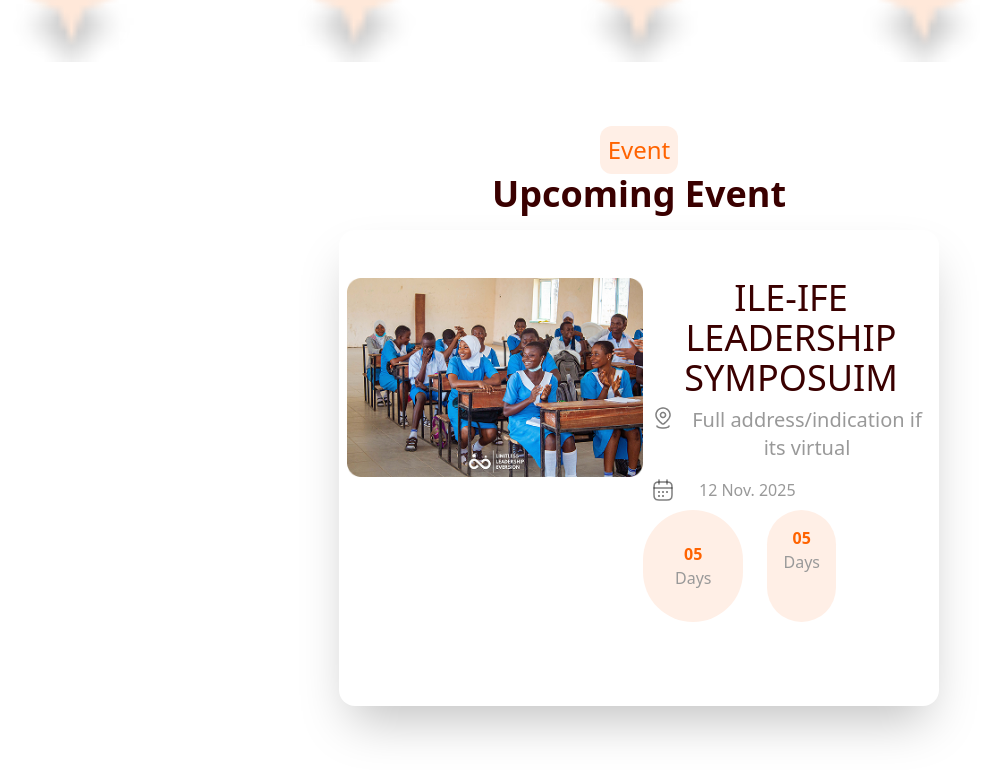
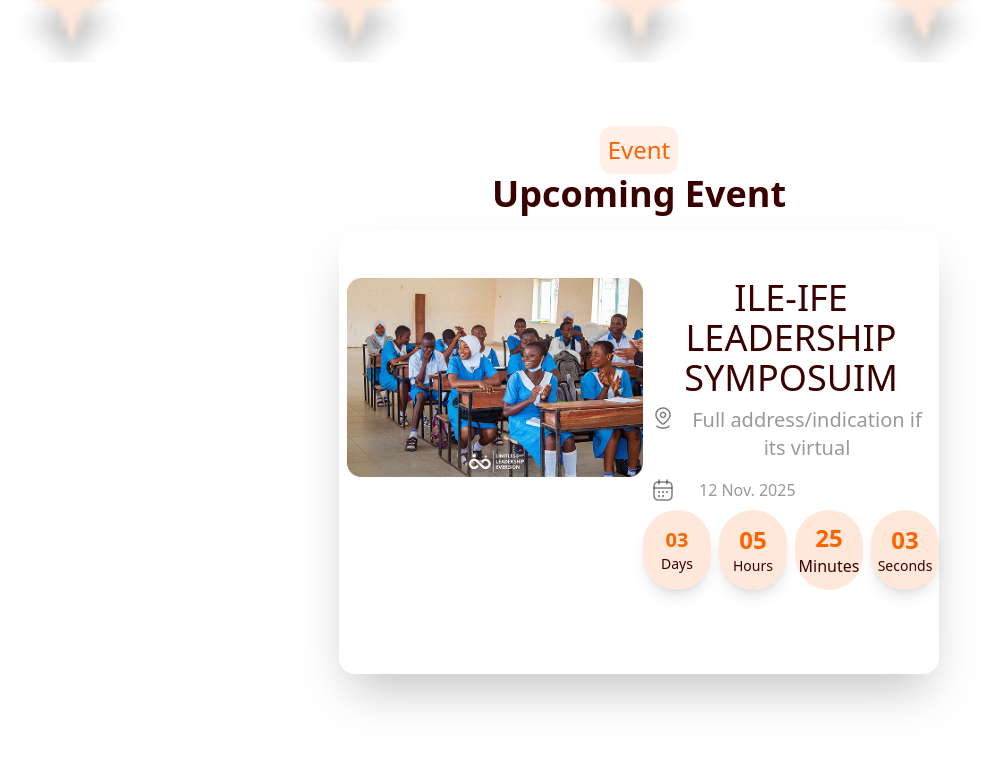
Before and after one commit to Developerfiyin/LLE-website, a React (Vite) app: page / in a window 1280 px wide. Shown: the part 1280-2050 px from the top of the page, without its empty margins (1-995 px from the left). After the commit the page ends 2018 px from the top, so only its background shows below. Built offline with nearby package versions, Linux system fonts and the light colour scheme.

Commit message:
Updated event file.

```diff
--- a/src/Components/event.jsx
+++ b/src/Components/event.jsx
@@ -24,18 +24,27 @@ const event = () => {
         <span className='pl-6 '>12 Nov. 2025</span>
       </div>
 
-           <div className=' flex  gap-6'>
+           <div className=' flex gap-2'>
+           <div class="w-20 h-20 bg-[#ffe8d9] rounded-full flex flex-col items-center justify-center text-center shadow-lg">
+             <h5 class="text-xl font-bold text-[#ff6300]">03</h5>
+              <p class="text-sm text-[#3a0000]">Days</p>
+           </div>
 
- <div className='rounded-full bg-[#ffefe6] p-8 '>
-        <h5 className='text-[#ff6300] font-semibold '>05</h5>
-        <p className='text-[#3a000]'>Days</p>
+          <div class="w-20 h-20 bg-[#ffe8d9] rounded-full flex flex-col items-center justify-center text-center shadow-lg">
+           <h5 class="text-2xl text-[#ff6300] font-bold">05</h5>
+           <p class="text-sm text-[#3a0000]">Hours</p>
+          </div>
+
+         <div className='w-20 h-20 rounded-full bg-[#ffe8d9] flex flex-col text-center items-center justify-center'>
+           <h5 className='text-[#ff6300] font-semibold text-2xl'>25</h5>
+           <p className='text-[#3a0000]'>Minutes</p>
+          </div>
+
+         <div class="w-20 h-20 bg-[#ffe8d9] rounded-full flex flex-col items-center justify-center text-white text-center shadow-lg">
+            <h5 class="text-2xl text-[#ff6300] font-bold">03</h5>
+            <p class="text-sm text-[#3a0000]">Seconds</p>
         </div>
 
-
-             <div className='rounded-full bg-[#ffefe6] p-4 '>
-        <h5 className='text-[#ff6300] font-semibold '>05</h5>
-        <p className='text-[#3a000]'>Days</p>
-        </div>
            </div>
 
 
```
